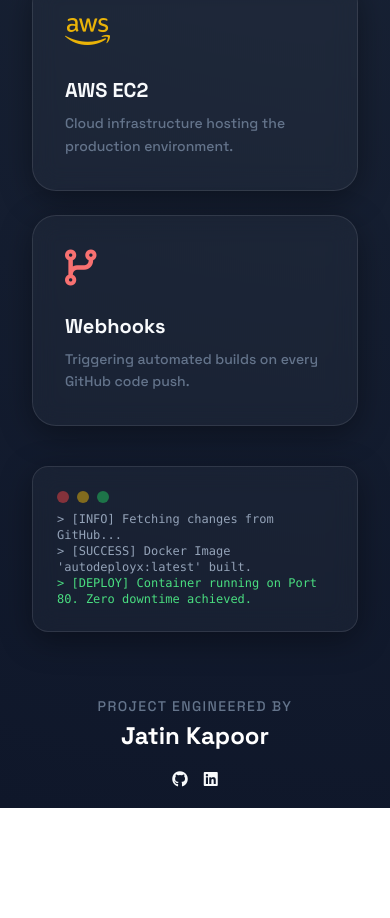
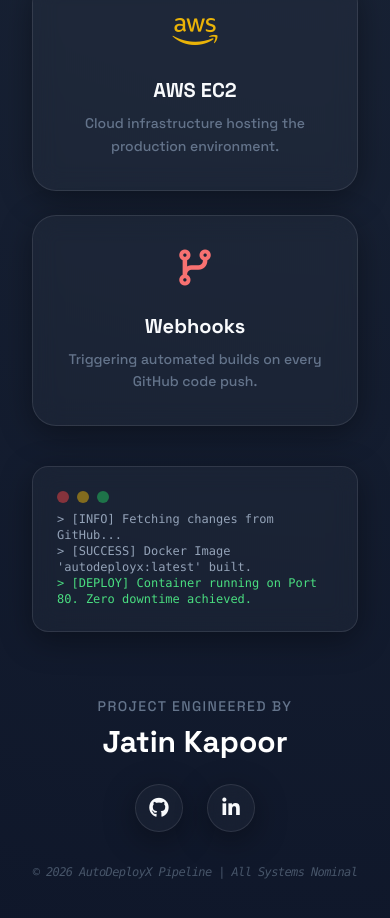
Before and after one commit to jatinkapoor009/autodeployx, a plain HTML site: page index.html in a window 390 px wide. Shown: the part 734-1652 px from the top of the page. Before the commit the page ends 1542 px from the top, so only its background shows below. Drawn offline with nearby package versions, Linux system fonts and the light colour scheme.

Commit message:
Refactor index.html for improved layout and styles
Updated HTML structure and styling for better layout and readability.

```diff
--- a/index.html
+++ b/index.html
@@ -28,8 +28,7 @@
             text-shadow: 0 0 20px rgba(56, 189, 248, 0.3);
         }
         .status-dot {
-            height: 10px;
-            width: 10px;
+            height: 10px; width: 10px;
             background-color: #22c55e;
             border-radius: 50%;
             display: inline-block;
@@ -45,7 +44,7 @@
 </head>
 <body class="min-h-screen flex flex-col items-center justify-center p-4">
 
-    <div class="text-center mb-12 animate-fade-in">
+    <div class="text-center mb-12">
         <div class="glass-card px-4 py-2 rounded-full text-xs font-mono inline-flex items-center gap-2 mb-6">
             <span class="status-dot"></span> PIPELINE STATUS: ACTIVE
         </div>
@@ -58,26 +57,25 @@
     </div>
 
     <div class="grid grid-cols-1 md:grid-cols-4 gap-6 max-w-6xl w-full px-4">
-
-        <div class="glass-card p-8 rounded-3xl transition-all hover:-translate-y-2 hover:border-orange-500/50 group">
+        <div class="glass-card p-8 rounded-3xl transition-all hover:-translate-y-2 hover:border-orange-500/50 group text-center md:text-left">
             <i class="fab fa-jenkins text-4xl text-orange-500 mb-6 group-hover:scale-110 transition-transform"></i>
             <h3 class="text-xl font-bold mb-2">Jenkins</h3>
             <p class="text-slate-500 text-sm leading-relaxed">Automation server orchestrating build, test, and deploy stages.</p>
         </div>
 
-        <div class="glass-card p-8 rounded-3xl transition-all hover:-translate-y-2 hover:border-sky-500/50 group">
+        <div class="glass-card p-8 rounded-3xl transition-all hover:-translate-y-2 hover:border-sky-500/50 group text-center md:text-left">
             <i class="fab fa-docker text-4xl text-sky-400 mb-6 group-hover:scale-110 transition-transform"></i>
             <h3 class="text-xl font-bold mb-2">Docker</h3>
             <p class="text-slate-500 text-sm leading-relaxed">Containerizing the application for consistent environments.</p>
         </div>
 
-        <div class="glass-card p-8 rounded-3xl transition-all hover:-translate-y-2 hover:border-yellow-500/50 group">
+        <div class="glass-card p-8 rounded-3xl transition-all hover:-translate-y-2 hover:border-yellow-500/50 group text-center md:text-left">
             <i class="fab fa-aws text-4xl text-yellow-500 mb-6 group-hover:scale-110 transition-transform"></i>
             <h3 class="text-xl font-bold mb-2">AWS EC2</h3>
             <p class="text-slate-500 text-sm leading-relaxed">Cloud infrastructure hosting the production environment.</p>
         </div>
 
-        <div class="glass-card p-8 rounded-3xl transition-all hover:-translate-y-2 hover:border-red-500/50 group">
+        <div class="glass-card p-8 rounded-3xl transition-all hover:-translate-y-2 hover:border-red-500/50 group text-center md:text-left">
             <i class="fas fa-code-branch text-4xl text-red-400 mb-6 group-hover:scale-110 transition-transform"></i>
             <h3 class="text-xl font-bold mb-2">Webhooks</h3>
             <p class="text-slate-500 text-sm leading-relaxed">Triggering automated builds on every GitHub code push.</p>
@@ -97,13 +95,22 @@
         </div>
     </div>
 
-    <div class="mt-16 text-center">
-        <p class="text-slate-500 text-sm uppercase tracking-widest">Project Engineered by</p>
-        <h2 class="text-2xl font-bold text-white mt-1">Jatin Kapoor</h2>
-        <div class="mt-4 flex gap-4 justify-center">
-            <a href="#" class="hover:text-sky-400 transition-colors"><i class="fab fa-github"></i></a>
-            <a href="#" class="hover:text-sky-400 transition-colors"><i class="fab fa-linkedin"></i></a>
+    <div class="mt-16 text-center pb-10">
+        <p class="text-slate-500 text-sm uppercase tracking-widest mb-2">Project Engineered by</p>
+        <h2 class="text-3xl font-bold text-white mb-6">Jatin Kapoor</h2>
+
+        <div class="flex gap-6 justify-center">
+            <a href="https://github.com/jatinkapoor009" target="_blank" class="glass-card w-12 h-12 flex items-center justify-center rounded-full hover:bg-white hover:text-black transition-all duration-300 text-xl">
+                <i class="fab fa-github"></i>
+            </a>
+            <a href="https://www.linkedin.com/in/jatin-kapoor1/" target="_blank" class="glass-card w-12 h-12 flex items-center justify-center rounded-full hover:bg-[#0077b5] hover:text-white transition-all duration-300 text-xl">
+                <i class="fab fa-linkedin-in"></i>
+            </a>
         </div>
+
+        <p class="mt-8 text-slate-600 text-xs font-mono tracking-tighter italic">
+            &copy; 2026 AutoDeployX Pipeline | All Systems Nominal
+        </p>
     </div>
 
 </body>
```
